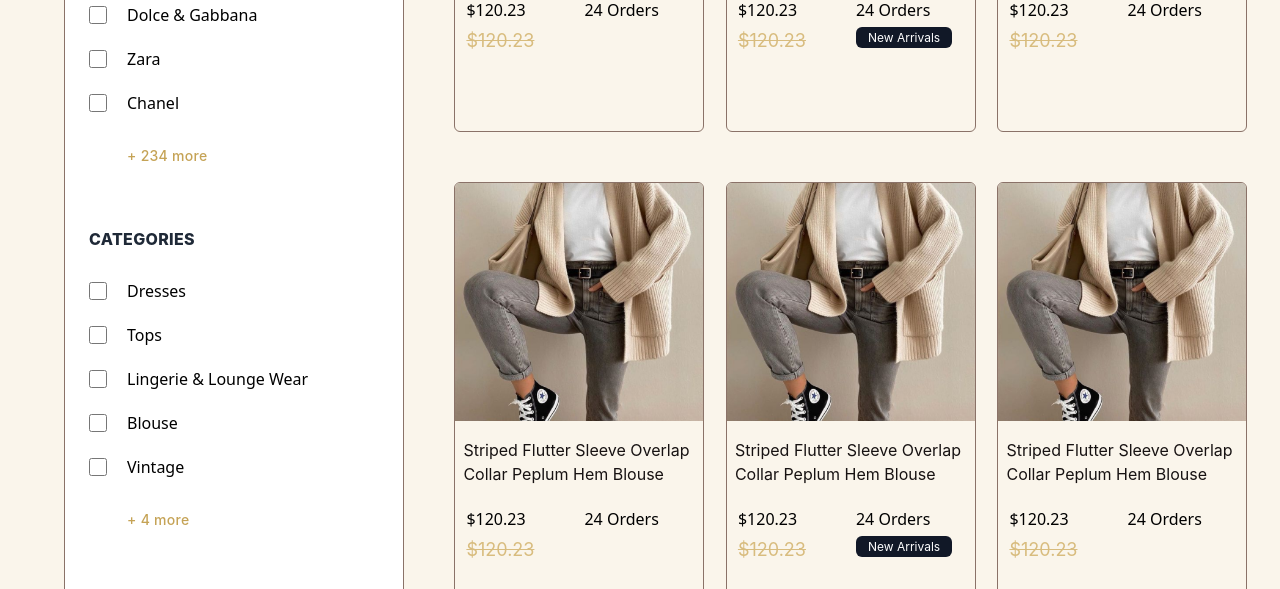
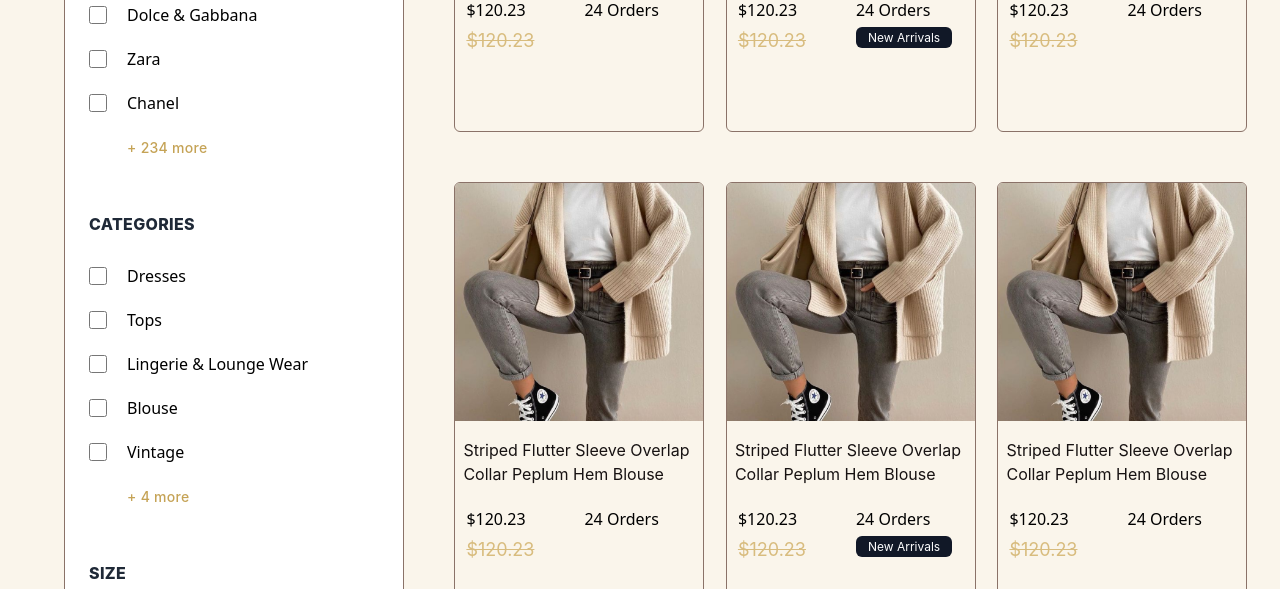
Before and after one commit to trytocode123/fashion-clothes, a React (Create React App) app: page /product in a window 1280 px wide. Shown: the part 1000-1589 px from the top of the page. Built offline with nearby package versions, Linux system fonts and the light colour scheme.

Commit message:
fashion-clothes

```diff
--- a/src/components/Button/Button.module.scss
+++ b/src/components/Button/Button.module.scss
@@ -4,7 +4,7 @@
     justify-content: center;
     cursor: pointer;
     max-width: 180px;
-    height: 40px;
+    min-height: 25px;
     font-family: Inter;
     font-style: normal;
     font-weight: 700;
@@ -22,9 +22,7 @@
     display: flex;
     align-items: center;
     justify-content: center;
-    max-width: 100%;
-    max-height: 100%;
-    min-height: 35px;
+    min-height: 100%;
     font-family: 'Inter';
     min-width: 31px;
 }
--- a/src/layouts/components/Header/Header.js
+++ b/src/layouts/components/Header/Header.js
@@ -301,7 +301,11 @@
                                                 </h2>
                                             </header>
                                         )}
-                                        <div className={cx('lg:pt-3 lg:pb-3 lg:bg-[#faf5eb]')}>
+                                        <div
+                                            className={cx(
+                                                ' lg:flex lg:flex-col lg:pt-3 lg:pb-3 lg:bg-[#faf5eb] lg:gap-y-[10px]',
+                                            )}
+                                        >
                                             {current.data.map((btnAccount, index) => (
                                                 <Button
                                                     key={index}
```
